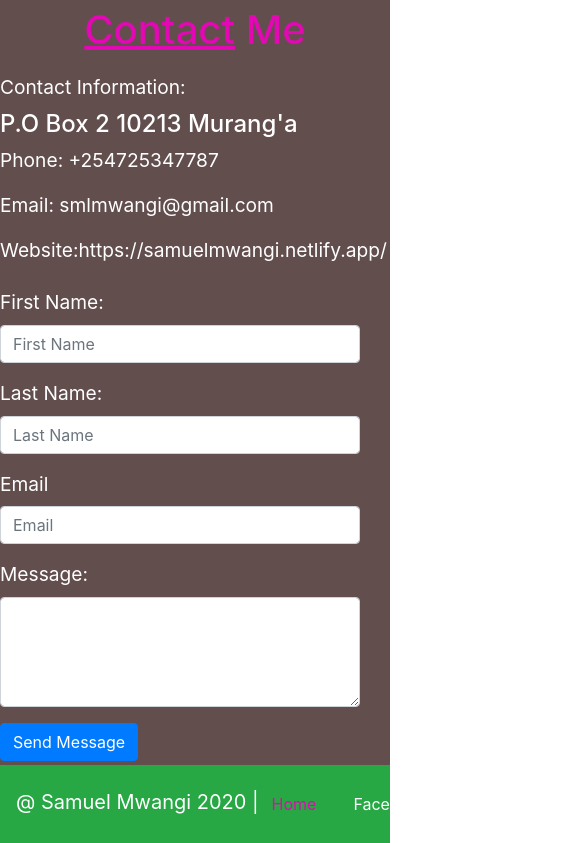
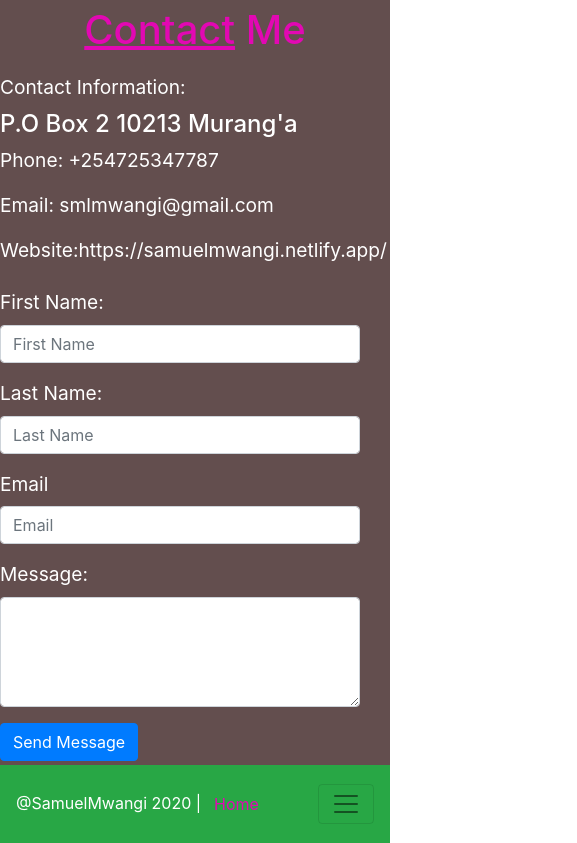
Before and after one commit to SAWAMWA/Portfolio, a React (Create React App) app: page / in a window 390 px wide. Shown: the part 2736-3579 px from the top of the page, 577 px wide, since content can reach past the window. Built offline with nearby package versions, Linux system fonts and the light colour scheme.

Commit message:
footer now responsive

```diff
--- a/src/Components/Footer.js
+++ b/src/Components/Footer.js
@@ -6,15 +6,15 @@ import {Navbar, Nav} from 'react-bootstrap'
  function Footer() {
     return (
         <Router>
-        <Navbar bg="success">
+        <Navbar bg="success" expand='lg'>
                 <Navbar.Brand style={{color:'#ffff'}} >
-                    @ Samuel Mwangi 2020 |
+                    <small>@SamuelMwangi 2020 |</small>
                     <Link to='/Main/#main' className='btn'><span>Home</span></Link>
                 </Navbar.Brand>
                 <Navbar.Toggle aria-controls="basic-navbar-nav" />
 
 
-            <Navbar.Collapse>
+            <Navbar.Collapse id="basic-navbar-nav">
                 <Nav className= "justify-content-end"  style={{width:'100%'}} >
                   <Nav.Link style={{color:'#ffff'}} href ='https://web.facebook.com/samuel.w.mwangi/'>Facebook</Nav.Link>
                   <Nav.Link style={{color:'#ffff'}} href ='https://www.linkedin.com/in/samuel-w-mwangi-63676a38/'>Linkend</Nav.Link>
```
